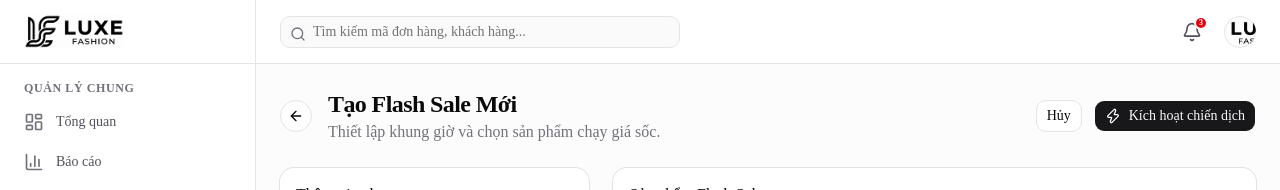
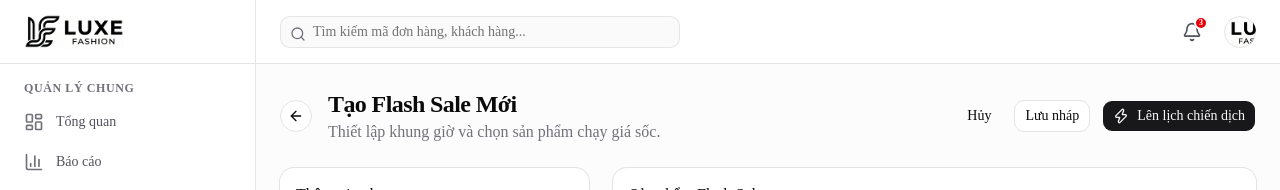
Before and after one commit to tinhvippro123/fashion-shop-admin, a Next.js app: page /flash-sales/create in a window 1280 px wide. Shown: the top 190 px of the page. Built offline with nearby package versions, Linux system fonts and the light colour scheme.

Commit message:
feat(flash-sale): change 'Activate' to 'Schedule' button and add 'Save Draft' button

```diff
--- a/src/app/(dashboard)/flash-sales/create/page.tsx
+++ b/src/app/(dashboard)/flash-sales/create/page.tsx
@@ -17,9 +17,10 @@ export default function CreateFlashSalePage() {
           </div>
         </div>
         <div className="flex items-center gap-3">
-          <Button variant="outline">Hủy</Button>
+          <Button variant="ghost">Hủy</Button>
+          <Button variant="outline">Lưu nháp</Button>
           <Button className="gap-2 bg-zinc-900 hover:bg-zinc-800">
-            <Zap className="h-4 w-4" /> Kích hoạt chiến dịch
+            <Zap className="h-4 w-4" /> Lên lịch chiến dịch
           </Button>
         </div>
       </div>
```
